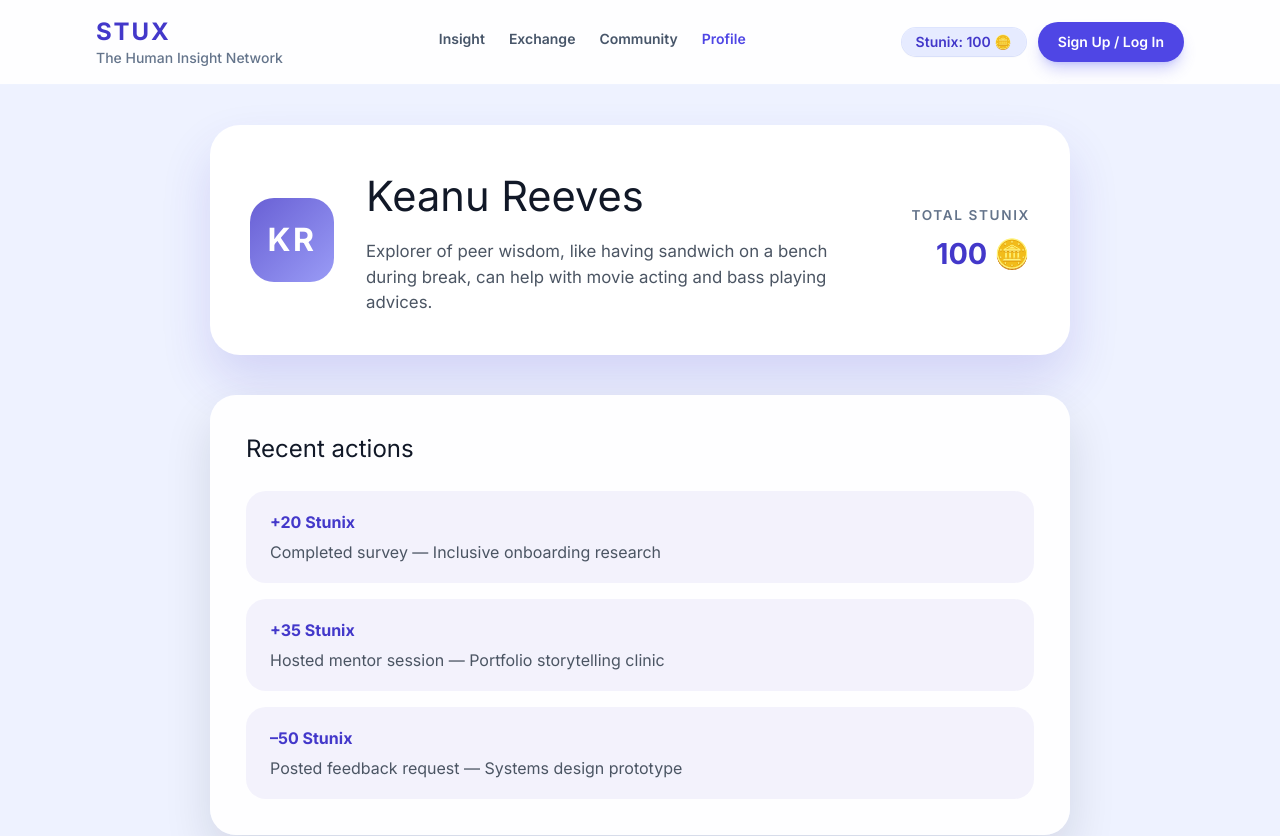
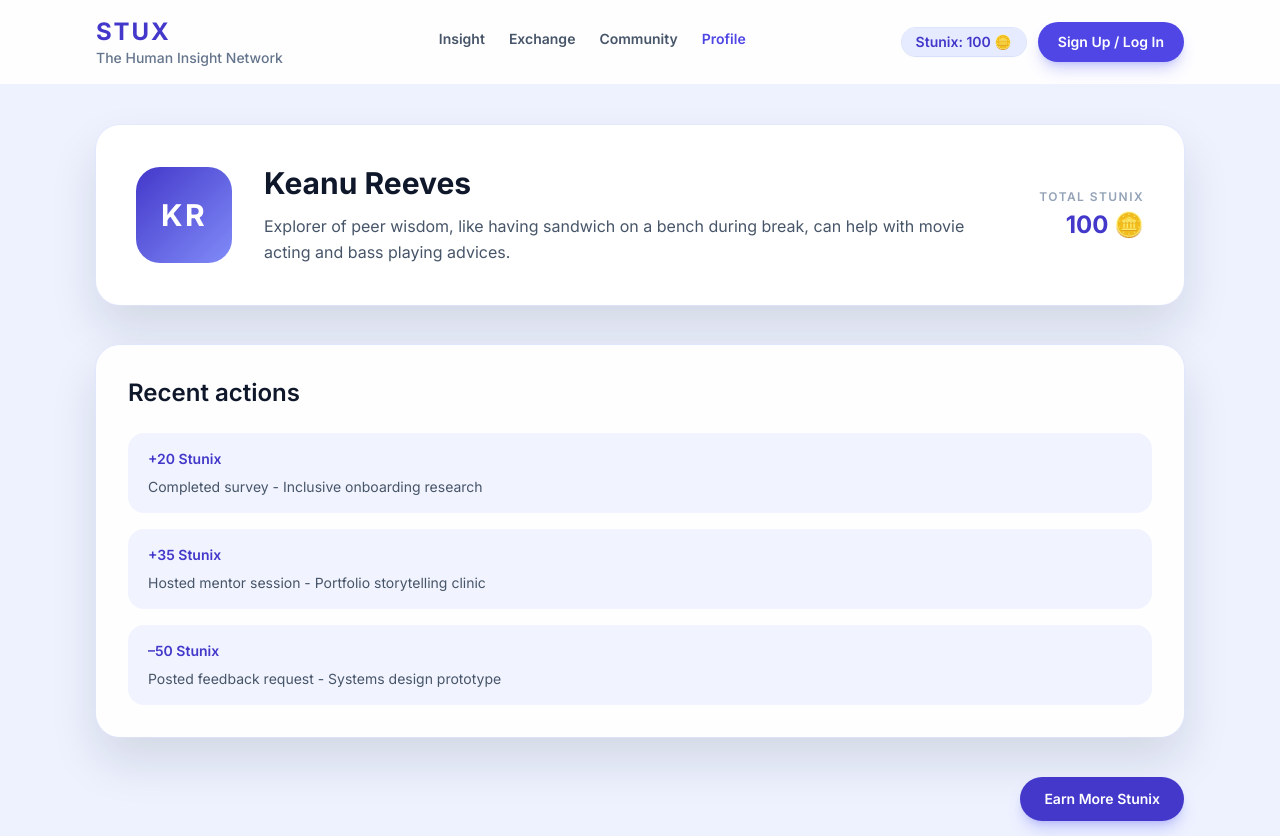
Before and after one commit to triek/stu-x, a Vue app: page /profile in a window 1280 px wide. Shown: the top 836 px of the page. Built offline with nearby package versions, Linux system fonts and the light colour scheme.

Commit message:
update tailwind css for profileview.vue

```diff
--- a/src/views/ProfileView.vue
+++ b/src/views/ProfileView.vue
@@ -3,187 +3,67 @@ const recentActions = [
   {
     id: 1,
     delta: '+20 Stunix',
-    description: 'Completed survey — Inclusive onboarding research',
+    description: 'Completed survey - Inclusive onboarding research',
   },
   {
     id: 2,
     delta: '+35 Stunix',
-    description: 'Hosted mentor session — Portfolio storytelling clinic',
+    description: 'Hosted mentor session - Portfolio storytelling clinic',
   },
   {
     id: 3,
     delta: '–50 Stunix',
-    description: 'Posted feedback request — Systems design prototype',
+    description: 'Posted feedback request - Systems design prototype',
   },
 ]
 </script>
 
 <template>
-  <section class="profile">
-    <!-- Identity card -->
-    <div class="identity-card">
-      <div class="avatar">KR</div>
-      <div class="identity-text">
-        <h1>Keanu Reeves</h1>
-        <p>Explorer of peer wisdom, like having sandwich on a bench during break, can help with movie acting and bass playing advices.</p>
+  <section class="grid gap-10">
+    <div
+      class="grid gap-8 rounded-3xl bg-white p-10 shadow-panel ring-1 ring-indigo-100/60 md:grid-cols-[auto,1fr,auto] md:items-center">
+
+      <!-- Profile picture -->
+      <div class="grid h-24 w-24 place-items-center rounded-3xl bg-gradient-to-br from-brand to-indigo-400 text-3xl font-bold uppercase tracking-[0.08em] text-white">
+        KR
       </div>
-      <div class="stunix-total">
-        <span class="label">Total stunix</span>
-        <span class="value">100 🪙</span>
+
+      <!-- Profile card -->
+      <div class="space-y-3">
+        <h1 class="text-3xl font-bold text-slate-900">Keanu Reeves</h1>
+        <p class="text-base leading-relaxed text-slate-600">
+          Explorer of peer wisdom, like having sandwich on a bench during break, can help with movie acting and bass playing advices.
+        </p>
+      </div>
+
+      <!-- Total Stunix -->
+      <div class="grid justify-items-end gap-1 text-right text-slate-600 md:justify-items-end">
+        <span class="text-xs font-semibold uppercase tracking-[0.12em] text-slate-400">Total stunix</span>
+        <span class="text-2xl font-bold text-brand">100 🪙</span>
       </div>
     </div>
 
     <!-- Activity card -->
-    <div class="activity-card">
-      <h2>Recent actions</h2>
-      <ul>
-        <li v-for="item in recentActions" :key="item.id">
-          <span class="delta">{{ item.delta }}</span>
-          <p>{{ item.description }}</p>
+    <div class="grid gap-6 rounded-3xl bg-white/95 p-8 shadow-panel ring-1 ring-indigo-100/60">
+      <h2 class="text-2xl font-semibold text-slate-900">Recent actions</h2>
+      <ul class="grid gap-4">
+        <li
+          v-for="item in recentActions"
+          :key="item.id"
+          class="grid gap-2 rounded-2xl bg-indigo-50/80 px-5 py-4">
+          <span class="text-sm font-semibold text-brand">{{ item.delta }}</span>
+          <p class="text-sm text-slate-600">{{ item.description }}</p>
         </li>
       </ul>
     </div>
 
-    <button type="button" class="earn-btn">Earn More Stunix</button>
+    <button
+      type="button"
+      class="inline-flex items-center justify-center rounded-full bg-brand px-6 py-3 text-sm font-semibold text-white shadow-lg shadow-indigo-500/30 transition-transform hover:-translate-y-0.5 hover:shadow-indigo-500/40 justify-self-center md:justify-self-end">
+      Earn More Stunix
+    </button>
   </section>
 </template>
 
 <style scoped>
-.profile {
-  max-width: 860px;
-  margin: 0 auto;
-  display: grid;
-  gap: 2.5rem;
-}
-
-.identity-card {
-  background: white;
-  border-radius: 30px;
-  padding: 2.5rem;
-  box-shadow: 0 26px 50px rgba(67, 56, 202, 0.16);
-  display: grid;
-  grid-template-columns: auto 1fr auto;
-  gap: 2rem;
-  align-items: center;
-}
-
-.avatar {
-  width: 84px;
-  height: 84px;
-  border-radius: 24px;
-  background: linear-gradient(135deg, rgba(67, 56, 202, 0.8), rgba(99, 102, 241, 0.65));
-  display: grid;
-  place-items: center;
-  font-size: 2rem;
-  font-weight: 700;
-  color: white;
-  letter-spacing: 0.08em;
-}
-
-.identity-text h1 {
-  margin: 0;
-  font-size: clamp(2rem, 4vw, 2.6rem);
-  color: #111827;
-}
-
-.identity-text p {
-  margin: 0.75rem 0 0;
-  color: #4b5563;
-  font-size: 1.05rem;
-  line-height: 1.5;
-}
-
-.stunix-total {
-  display: grid;
-  gap: 0.4rem;
-  text-align: right;
-}
-
-.stunix-total .label {
-  font-size: 0.85rem;
-  font-weight: 600;
-  letter-spacing: 0.12em;
-  text-transform: uppercase;
-  color: #64748b;
-}
-
-.stunix-total .value {
-  font-size: 1.8rem;
-  font-weight: 700;
-  color: #4338ca;
-}
-
-.activity-card {
-  background: rgba(255, 255, 255, 0.95);
-  border-radius: 26px;
-  padding: 2.25rem;
-  box-shadow: 0 22px 48px rgba(15, 23, 42, 0.12);
-  display: grid;
-  gap: 1.5rem;
-}
-
-.activity-card h2 {
-  margin: 0;
-  font-size: 1.5rem;
-  color: #111827;
-}
-
-.activity-card ul {
-  list-style: none;
-  margin: 0;
-  padding: 0;
-  display: grid;
-  gap: 1rem;
-}
-
-.activity-card li {
-  background: rgba(67, 56, 202, 0.06);
-  border-radius: 20px;
-  padding: 1.2rem 1.5rem;
-  display: grid;
-  gap: 0.35rem;
-}
-
-.delta {
-  font-weight: 700;
-  color: #4338ca;
-}
-
-.activity-card p {
-  margin: 0;
-  color: #4b5563;
-}
-
-.earn-btn {
-  justify-self: end;
-  border: none;
-  background: #4338ca;
-  color: white;
-  font-weight: 600;
-  padding: 0.85rem 1.8rem;
-  border-radius: 999px;
-  cursor: pointer;
-  box-shadow: 0 18px 38px rgba(67, 56, 202, 0.25);
-  transition: transform 0.2s ease, box-shadow 0.2s ease;
-}
-
-.earn-btn:hover {
-  transform: translateY(-2px);
-  box-shadow: 0 24px 46px rgba(67, 56, 202, 0.3);
-}
-
-@media (max-width: 760px) {
-  .identity-card {
-    grid-template-columns: 1fr;
-    text-align: center;
-  }
-
-  .stunix-total {
-    text-align: center;
-  }
-
-  .earn-btn {
-    justify-self: center;
-  }
-}
 </style>
```
